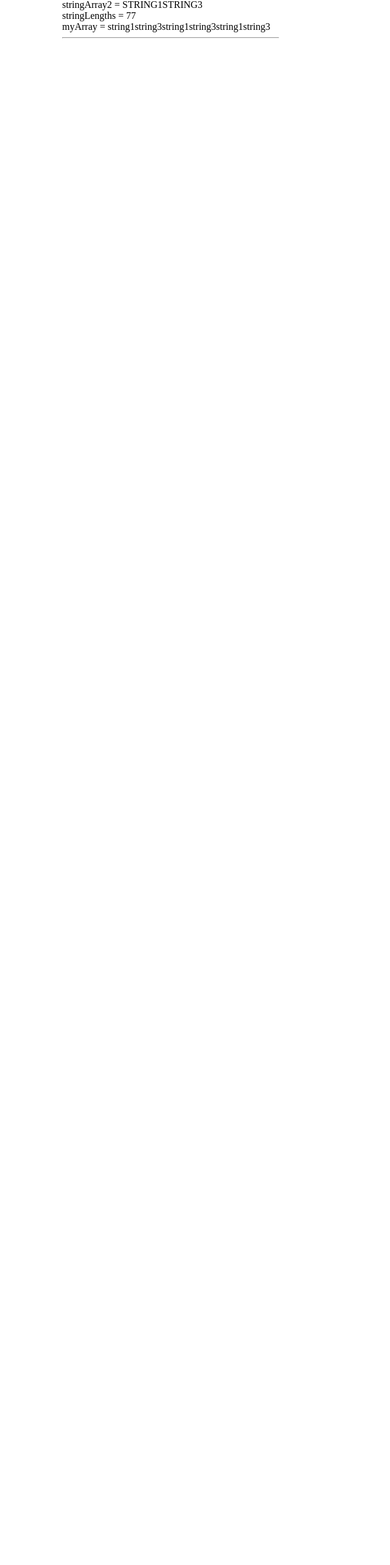
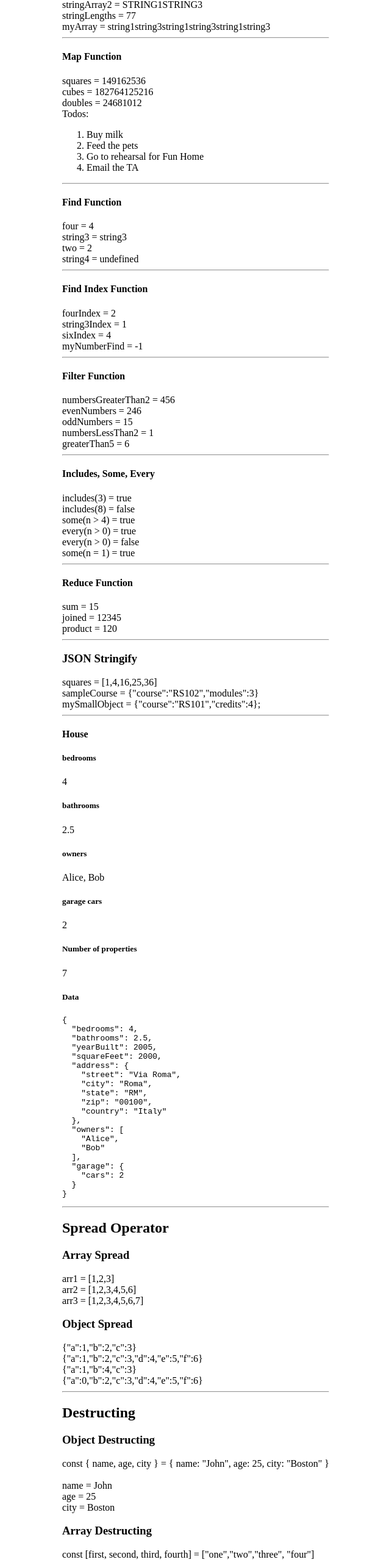
Before and after one commit to omathay/webdev-client, a Next.js app: page /labs/lab3 in a window 1280 px wide. Shown: the part 3011-5577 px from the top of the page at 61% size, without its empty margins (13-653 px from the left). Before the commit the page ends 3093 px from the top, so only its background shows below. Built offline with nearby package versions, Linux system fonts and the light colour scheme.

Commit message:
up to 3.4.15

```diff
--- /dev/null
+++ b/app/labs/lab3/Destructing.tsx
@@ -0,0 +1,23 @@
+export default function Destructing() {
+  const person = { name: "John", age: 25, city: "Boston" };
+  const { name, age, city } = person;
+  const numbers = ["one", "two", "three", "four"];
+  const [first, second, third, fourth] = numbers;
+  return (
+    <div id="wd-destructing">
+      <h2>Destructing</h2>
+      <h3>Object Destructing</h3>
+      const &#123; name, age, city &#125; = &#123; name: "John", age: 25, city: "Boston" &#125; <br /> <br />
+      name = {name}     <br />
+      age = {age}       <br />
+      city = {city}
+      <h3>Array Destructing</h3>
+      const [first, second, third, fourth] = ["one","two","three", "four"] <br /> <br />
+      first = {first}   <br />
+      second = {second} <br />
+      third = {third} <br />
+      fourth = {fourth}
+      <hr />
+    </div>
+  );
+}
--- /dev/null
+++ b/app/labs/lab3/FilterFunction.tsx
@@ -0,0 +1,19 @@
+export default function FilterFunction() {
+  let numberArray1 = [1, 2, 4, 5, 6];
+  const numbersGreaterThan2 = numberArray1.filter((a) => a > 2);
+  const evenNumbers = numberArray1.filter((a) => a % 2 === 0);
+  const oddNumbers = numberArray1.filter((a) => a % 2 !== 0);
+  const numbersLessThan2 = numberArray1.filter((a) => a < 2);
+  const greaterThan5 = numberArray1.filter((a) => a > 5);
+  return (
+    <div id="wd-filter-function">
+      <h4>Filter Function</h4>
+      numbersGreaterThan2 = {numbersGreaterThan2} <br />
+      evenNumbers = {evenNumbers}                 <br />
+      oddNumbers = {oddNumbers} <br />
+      numbersLessThan2 = {numbersLessThan2} <br />
+      greaterThan5 = {greaterThan5}
+      <hr />
+    </div>
+  );
+}
--- /dev/null
+++ b/app/labs/lab3/FindFunction.tsx
@@ -0,0 +1,18 @@
+export default function FindFunction() {
+  let numberArray1 = [1, 2, 3, 4, 5];
+  let stringArray1 = ["string1", "string2", "string3"];
+  const four = numberArray1.find((a) => a === 4);
+  const string3 = stringArray1.find((a) => a === "string3");
+  const two = numberArray1.find((a) => a === 2);
+  const string4 =stringArray1.find((a) => a === "string4");
+  return (
+    <div id="wd-find-function">
+      <h4>Find Function</h4>
+      four = {four} <br />
+      string3 = {string3} <br />
+      two = {two} <br />
+      string4 = {String(string4)}
+      <hr />
+    </div>
+  );
+}
--- /dev/null
+++ b/app/labs/lab3/FindIndex.tsx
@@ -0,0 +1,18 @@
+export default function FindIndex() {
+  let numberArray1 = [1, 2, 4, 5, 6];
+  let stringArray1 = ["string1", "string3"];
+  const fourIndex = numberArray1.findIndex((a) => a === 4);
+  const string3Index = stringArray1.findIndex((a) => a === "string3");
+  const sixIndex = numberArray1.findIndex((a) => a === 6);
+  const myNumberFind = numberArray1.findIndex((a) => a===3);
+  return (
+    <div id="wd-find-index">
+      <h4>Find Index Function</h4>
+      fourIndex = {fourIndex} <br />
+      string3Index = {string3Index}<br />
+      sixIndex = {sixIndex}<br />
+      myNumberFind = {myNumberFind}
+      <hr />
+    </div>
+  );
+}
--- /dev/null
+++ b/app/labs/lab3/House.tsx
@@ -0,0 +1,38 @@
+export default function House() {
+  const house = {
+    bedrooms: 4,
+    bathrooms: 2.5,
+    yearBuilt: 2005,
+    squareFeet: 2000,
+    address: {
+      street: "Via Roma",
+      city: "Roma",
+      state: "RM",
+      zip: "00100",
+      country: "Italy",
+    },
+    owners: ["Alice", "Bob"],
+    garage: { cars: 2 },
+  };
+  console.log(house);
+  console.log(house.owners)
+  console.log(house.address.city);
+  return (
+    <div id="wd-house">
+      <h4>House</h4>
+      <h5>bedrooms</h5>
+      {house.bedrooms}
+      <h5>bathrooms</h5>
+      {house.bathrooms}
+      <h5>owners</h5>
+      {house.owners.join(", ")}
+      <h5>garage cars</h5>
+      {house.garage.cars}
+      <h5>Number of properties</h5>
+      {Object.keys(house).length}
+      <h5>Data</h5>
+      <pre>{JSON.stringify(house, null, 2)}</pre>
+      <hr />
+    </div>
+  );
+}
--- /dev/null
+++ b/app/labs/lab3/IncludesSomeEvery.tsx
@@ -0,0 +1,21 @@
+export default function IncludesSomeEvery() {
+  const numbers = [1, 2, 3, 4, 5];
+  const includes3 = numbers.includes(3);
+  const includes8 = numbers.includes(8);
+  const someGreaterThan4 = numbers.some((n) => n > 4);
+  const everyGreaterThan0 = numbers.every((n) => n > 0);
+  const everyGreaterThan4 = numbers.every((n) => n > 4);
+  const someEquals1 = numbers.some((n) => n === 1);
+  return (
+    <div id="wd-includes-some-every">
+      <h4>Includes, Some, Every</h4>
+      includes(3) = {includes3 + ""}           <br />
+      includes(8) = {includes8 + ""}           <br />
+      some(n &gt; 4) = {someGreaterThan4 + ""} <br />
+      every(n &gt; 0) = {everyGreaterThan0 + ""} <br />
+      every(n &gt; 0) = {everyGreaterThan4 + ""} <br />
+      some(n = 1) = {someEquals1 + ""}
+      <hr />
+    </div>
+  );
+}
--- /dev/null
+++ b/app/labs/lab3/JsonStringify.tsx
@@ -0,0 +1,12 @@
+export default function JsonStringify() {
+  const squares = [1, 4, 16, 25, 36];
+  return (
+    <div id="wd-json-stringify">
+      <h3>JSON Stringify</h3>
+      squares = {JSON.stringify(squares)} <br />
+      sampleCourse = {JSON.stringify({ course: "RS102", modules: 3 })} <br />
+      mySmallObject = {JSON.stringify({ course: "RS101", credits: 4 })};
+      <hr />
+    </div>
+  );
+}
--- /dev/null
+++ b/app/labs/lab3/MapFunction.tsx
@@ -0,0 +1,22 @@
+export default function MapFunction() {
+  let numberArray1 = [1, 2, 3, 4, 5, 6];
+  const square = (a: number) => a * a;
+  const todos = ["Buy milk", "Feed the pets","Go to rehearsal for Fun Home", "Email the TA"];
+  const squares = numberArray1.map(square);
+  const cubes = numberArray1.map((a) => a * a * a);
+  return (
+    <div id="wd-map-function">
+      <h4>Map Function</h4>
+      squares = {squares} <br />
+      cubes = {cubes}     <br />
+      doubles = {numberArray1.map((a) => a * 2)} <br />
+      Todos:
+      <ol>
+        {todos.map((todo) => (
+          <li key={todo}>{todo}</li>
+        ))}
+      </ol>
+      <hr />
+    </div>
+  );
+}
--- /dev/null
+++ b/app/labs/lab3/ReduceFunction.tsx
@@ -0,0 +1,15 @@
+export default function ReduceFunction() {
+  const numbers = [1, 2, 3, 4, 5];
+  const sum = numbers.reduce((total, n) => total + n, 0);
+  const joined = numbers.reduce((text, n) => text + n, "");
+  const myProduct = numbers.reduce((total, n) => total * n, 1);
+  return (
+    <div id="wd-reduce-function">
+      <h4>Reduce Function</h4>
+      sum = {sum} <br/>
+      joined = {joined} <br/>
+      product = {myProduct}
+      <hr />
+    </div>
+  );
+}
--- /dev/null
+++ b/app/labs/lab3/Spreader.tsx
@@ -0,0 +1,24 @@
+export default function Spreading() {
+  const arr1 = [1, 2, 3];
+  const arr2 = [...arr1, 4, 5, 6];
+  const arr3 = [...arr2, 7];
+  const obj1 = { a: 1, b: 2, c: 3 };
+  const obj2 = { ...obj1, d: 4, e: 5, f: 6 };
+  const obj3 = { ...obj1, b: 4 };
+  const obj4 = { ...obj2, a: 0};
+  return (
+    <div id="wd-spreading">
+      <h2>Spread Operator</h2>
+      <h3>Array Spread</h3>
+      arr1 = {JSON.stringify(arr1)} <br />
+      arr2 = {JSON.stringify(arr2)} <br />
+      arr3 = {JSON.stringify(arr3)} <br />
+      <h3>Object Spread</h3>
+      {JSON.stringify(obj1)}        <br />
+      {JSON.stringify(obj2)}        <br />
+      {JSON.stringify(obj3)}        <br />
+      {JSON.stringify(obj4)}
+      <hr />
+    </div>
+  );
+}
--- a/app/labs/lab3/page.tsx
+++ b/app/labs/lab3/page.tsx
@@ -14,8 +14,20 @@ import SimpleArrays from "./SimpleArrays";
 import ArrayIndexAndLength from "./ArrayIndexAndLength";
 import AddingAndRemovingToFromArrays from "./AddingAndRemovingToFromArrays";
 import ForLoops from "./ForLoops";
+import MapFunction from "./MapFunction";
+import FindFunction from "./FindFunction";
+import FindIndex from "./FindIndex";
+import FilterFunction from "./FilterFunction";
+import IncludesSomeEvery from "./IncludesSomeEvery";
+import ReduceFunction from "./ReduceFunction";
+import JsonStringify from "./JsonStringify";
+import House from "./House";
+import Spreading from "./Spreader";
+import Destructing from "./Destructing";
 
 export default function Lab3() {
+    console.log("Hello world!");
+
   return (
     <div id="wd-lab3">
       <h2>Lab 3</h2>
@@ -35,6 +47,16 @@ export default function Lab3() {
       <ArrayIndexAndLength />
       <AddingAndRemovingToFromArrays />
       <ForLoops />
+      <MapFunction />
+      <FindFunction />
+      <FindIndex />
+      <FilterFunction />
+      <IncludesSomeEvery />
+      <ReduceFunction />
+      <JsonStringify />
+      <House />
+      <Spreading />
+      <Destructing />
     </div>
   );
 }
```
